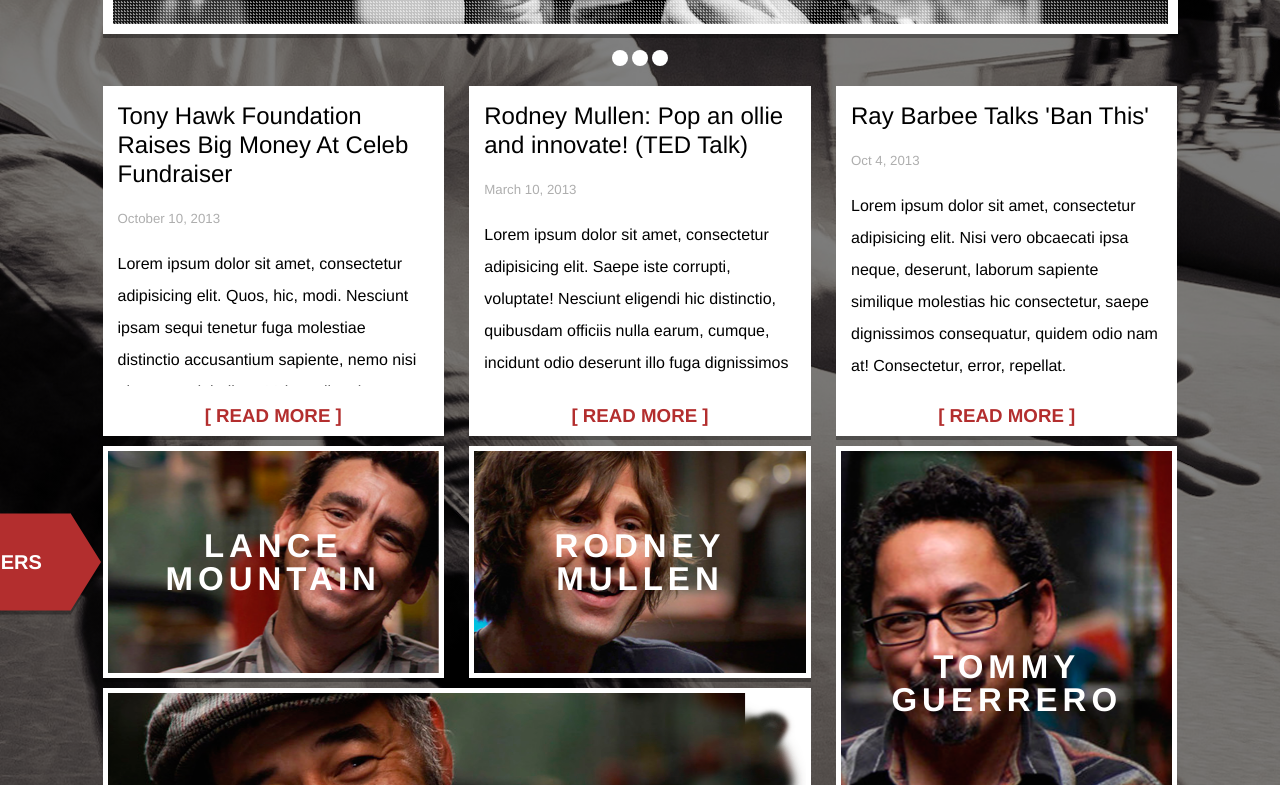
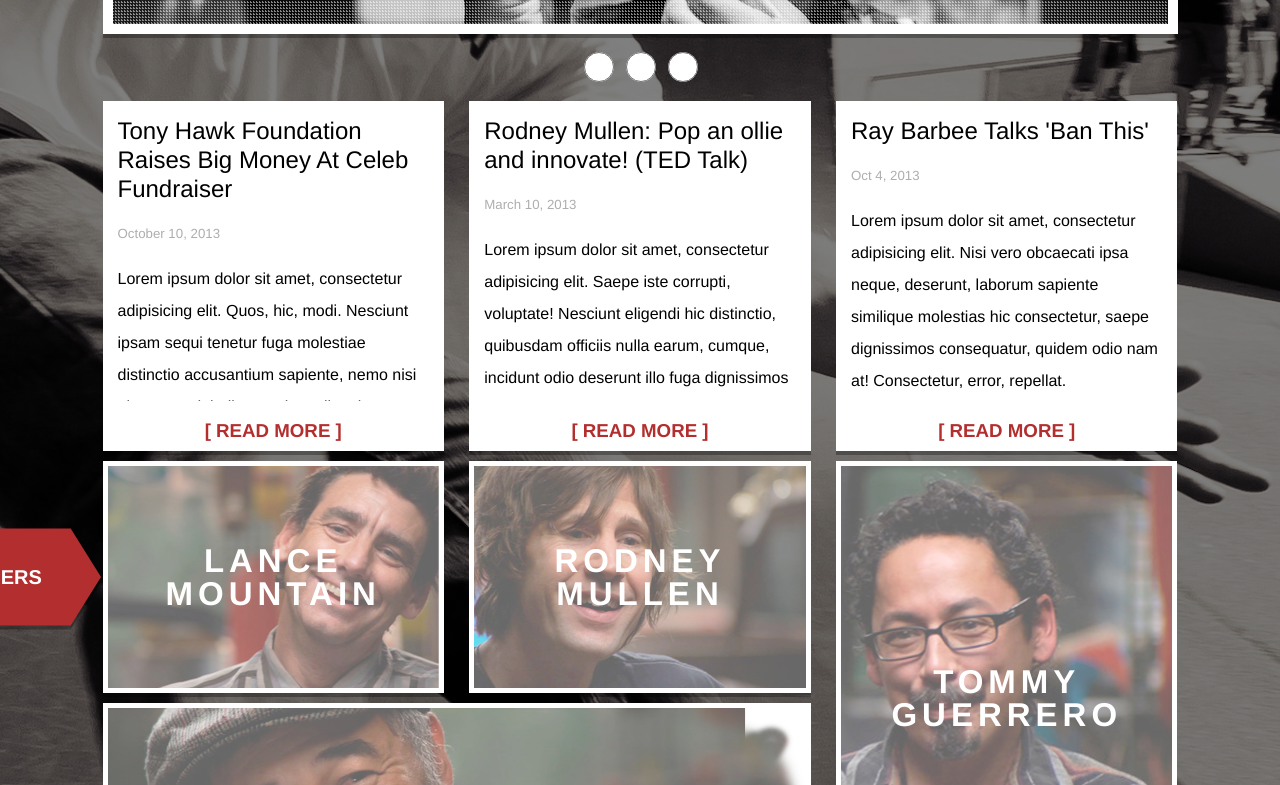
Before and after one commit to POLaferriere/2.2-responsive-form, a plain HTML site: page index.html in a window 1280 px wide. Shown: the part 500-1285 px from the top of the page. Drawn offline with Linux system fonts and the light colour scheme.

Commit message:
Added radio butons below the logo.  They are not functional, only pretty. Added transitions to nav links and social buttons on top.

```diff
--- a/index.html
+++ b/index.html
@@ -74,11 +74,16 @@
     </div>
 
     <div class="nav-buttons-wrapper">
-      <ul class="nav-buttons">
+      <!-- <ul class="nav-buttons">
         <li class="nav-button"></li>
         <li class="nav-button"></li>
         <li class="nav-button"></li>
-      </ul>
+      </ul> -->
+      <form class="nav-buttons" action="">
+        <input class="nav-button" type="radio" name="image">
+        <input class="nav-button" type="radio" name="image">
+        <input class="nav-button" type="radio" name="image">
+      </form>
     </div>
 
     <div class="articles-wrapper">
--- a/scss/main.scss
+++ b/scss/main.scss
@@ -8,6 +8,7 @@ $nav-button: rgba(179, 46, 46, 1);
 $background-color: white;
 $text-color: white;
 $light-text: rgba(174, 174, 174, 1);
+$overlay: rgba(255, 255, 255, 0.4);
 $shadow-color: rgba(255, 255, 255, 0.5);
 $shadow-color-2: rgba(0, 0, 0, 0.3);
 $shadow-color-3: rgba(0, 0, 0, 0.5);
@@ -22,6 +23,7 @@ $box-shadow: 0 5px $shadow-color;
 
 // Breakpoints
 $mobile: new-breakpoint(max-width 768px 6);
+$desktop: new-breakpoint(min-width 769px);
 
 // background image
 body {
@@ -80,6 +82,11 @@ a {
   }
 }
 
+.social-box:hover .fa {
+  opacity: 1;
+  transition: all 0.5s ease-in-out;
+}
+
 .subscribe {
   display: inline-block;
   padding-right: 100px;
@@ -136,6 +143,8 @@ a {
 .fa {
   color: $text-color;
   opacity: 0.3;
+
+  transition: all 0.25s ease-in-out;
 }
 
 // Navigation boxes
@@ -212,12 +221,22 @@ a {
 
   box-shadow: 0 4px $shadow-color-2;
 
+  transition: all 0.5s ease-in-out;
+
   @include media($mobile) {
     display: block;
     height: 60px;
     width: 400px;
     line-height: 60px;
     font-size: 0.5em;
+  }
+}
+
+.nav-box:hover {
+  @include media($desktop) {
+    transition: all 0.5s ease-in-out;
+    font-size: 1.2em;
+    padding-top: 1px;
   }
 }
 
@@ -253,6 +272,10 @@ a {
 }
 
 // Buttons
+.nav-buttons-wrapper {
+  margin: 15px auto;
+}
+
 .nav-buttons {
   padding: 0;
   text-align: center;
@@ -261,8 +284,8 @@ a {
 .nav-button {
   list-style: none;
   display: inline-block;
-  width: 16px;
-  height: 16px;
+  width: 30px;
+  height: 30px;
   border-radius: 100%;
   background-color: white;
 }
@@ -344,6 +367,7 @@ a {
 }
 
 .skater-pic {
+  position: relative;
   background-color: white;
   border: 5px solid white;
   text-align: center;
@@ -351,6 +375,19 @@ a {
   box-shadow: 0 4px $shadow-color-2;
 }
 
+.skater-pic::before {
+  content: "";
+  background-color: $overlay;
+  position: absolute;
+  top: 0;
+  right: 0;
+  bottom: 0;
+  left: 0;
+}
+
+.skater-pic:hover::before {
+  background-color: transparent;
+}
 
 .skater-pic-text {
   font-family: $helvetica;
```
Also changed, not shown: css/main.css. Lines whose indentation alone changed are shown as unchanged.
